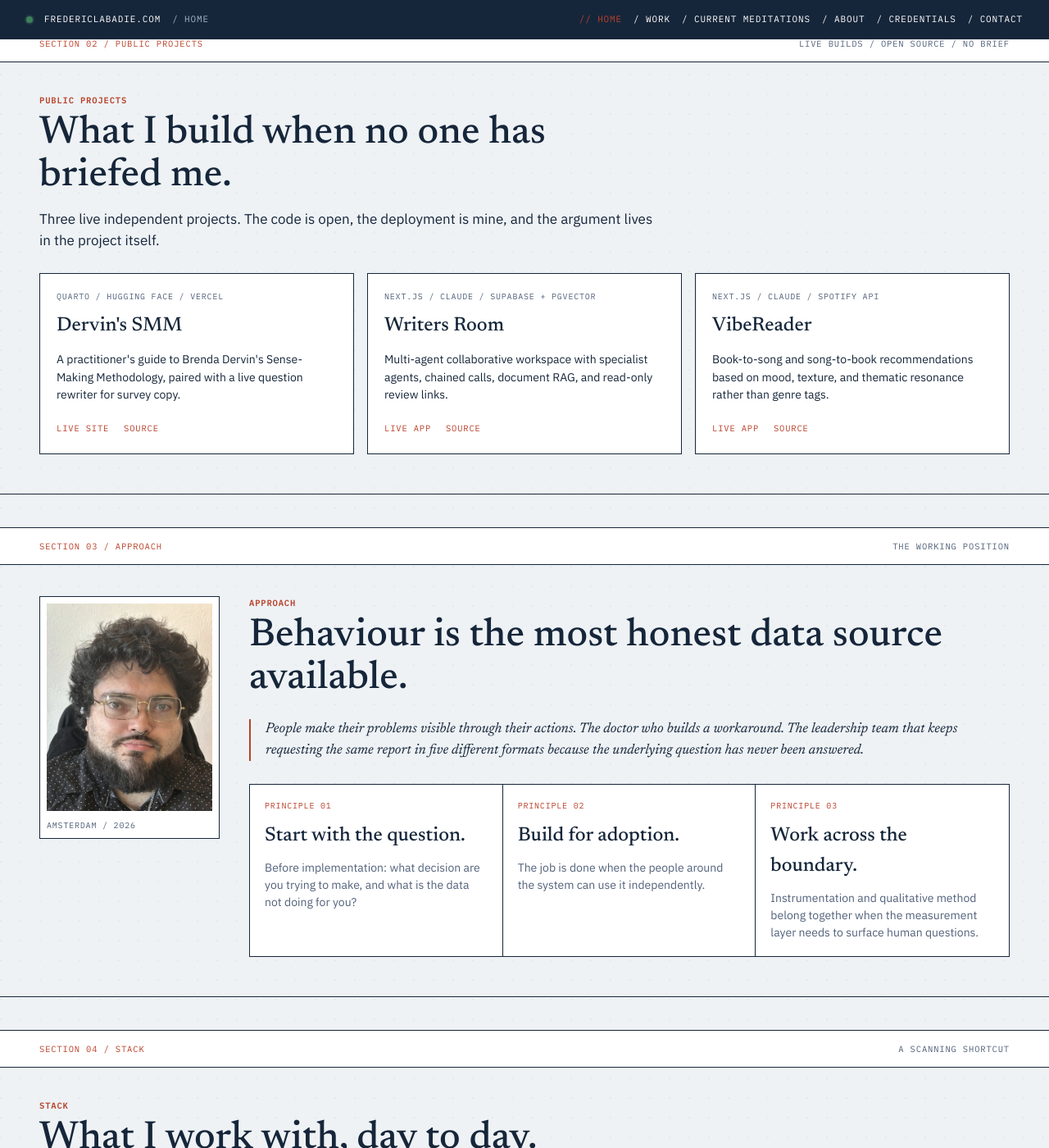
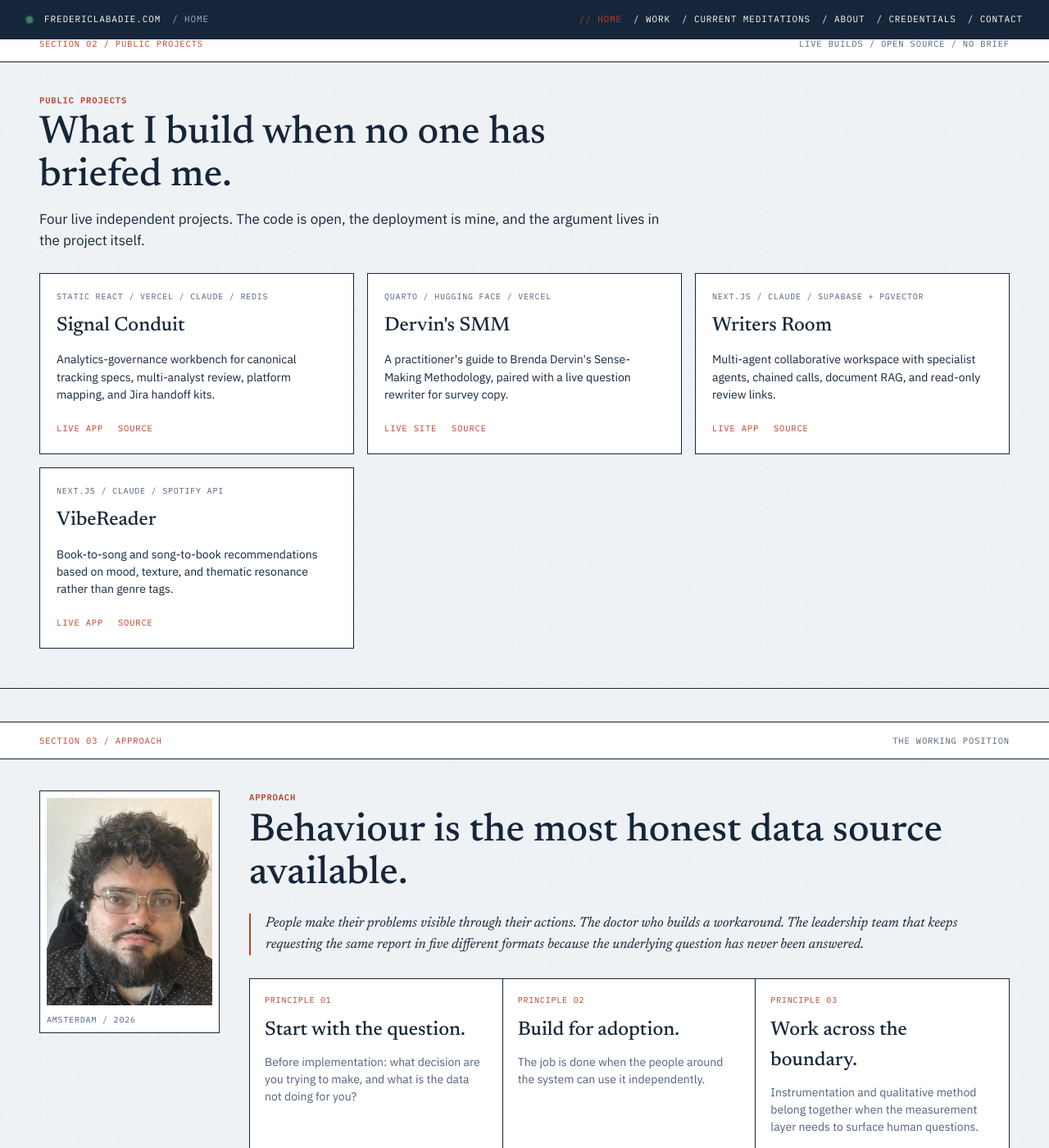
Before and after one commit to fredericlabadie/fredericlabadie.github.io, a Jekyll site: the page built from index.html, in a window 1280 px wide and 1400 px high, scrolled down 2790 px. Shown: the whole window at 82% size. Built offline with Jekyll 4.4.1, drawn with Linux system fonts in a browser that asks for light colours; comment, search, counter and statistics services are not loaded.

Commit message:
Add Signal Conduit to portfolio projects

```diff
--- a/css/style.css
+++ b/css/style.css
@@ -3280,6 +3280,8 @@ a.bp-receipt-link:focus-visible {
 .bp-portrait {
   border: 1px solid var(--bp-ink);
   background: var(--bp-card);
+  margin: 0;
+  max-width: 100%;
   padding: 8px;
 }
 
--- a/index.html
+++ b/index.html
@@ -232,11 +232,31 @@ WHERE  client = 'sslp_retail'</code></pre>
           <p class="bp-kicker">Public projects</p>
           <h2>What I build when no one has briefed me.</h2>
           <p>
-            Three live independent projects. The code is open, the deployment is
+            Four live independent projects. The code is open, the deployment is
             mine, and the argument lives in the project itself.
           </p>
         </div>
         <div class="bp-project-grid">
+          <article>
+            <p>Static React / Vercel / Claude / Redis</p>
+            <h3>Signal Conduit</h3>
+            <p>
+              Analytics-governance workbench for canonical tracking specs,
+              multi-analyst review, platform mapping, and Jira handoff kits.
+            </p>
+            <a
+              href="https://signal-conduit.fredericlabadie.com"
+              target="_blank"
+              rel="noopener"
+              >Live app</a
+            >
+            <a
+              href="https://github.com/fredericlabadie/Signal-Conduit"
+              target="_blank"
+              rel="noopener"
+              >Source</a
+            >
+          </article>
           <article>
             <p>Quarto / Hugging Face / Vercel</p>
             <h3>Dervin's SMM</h3>
```
Also changed, not shown: other parts of index.html (+1 -1 lines), README.md.
